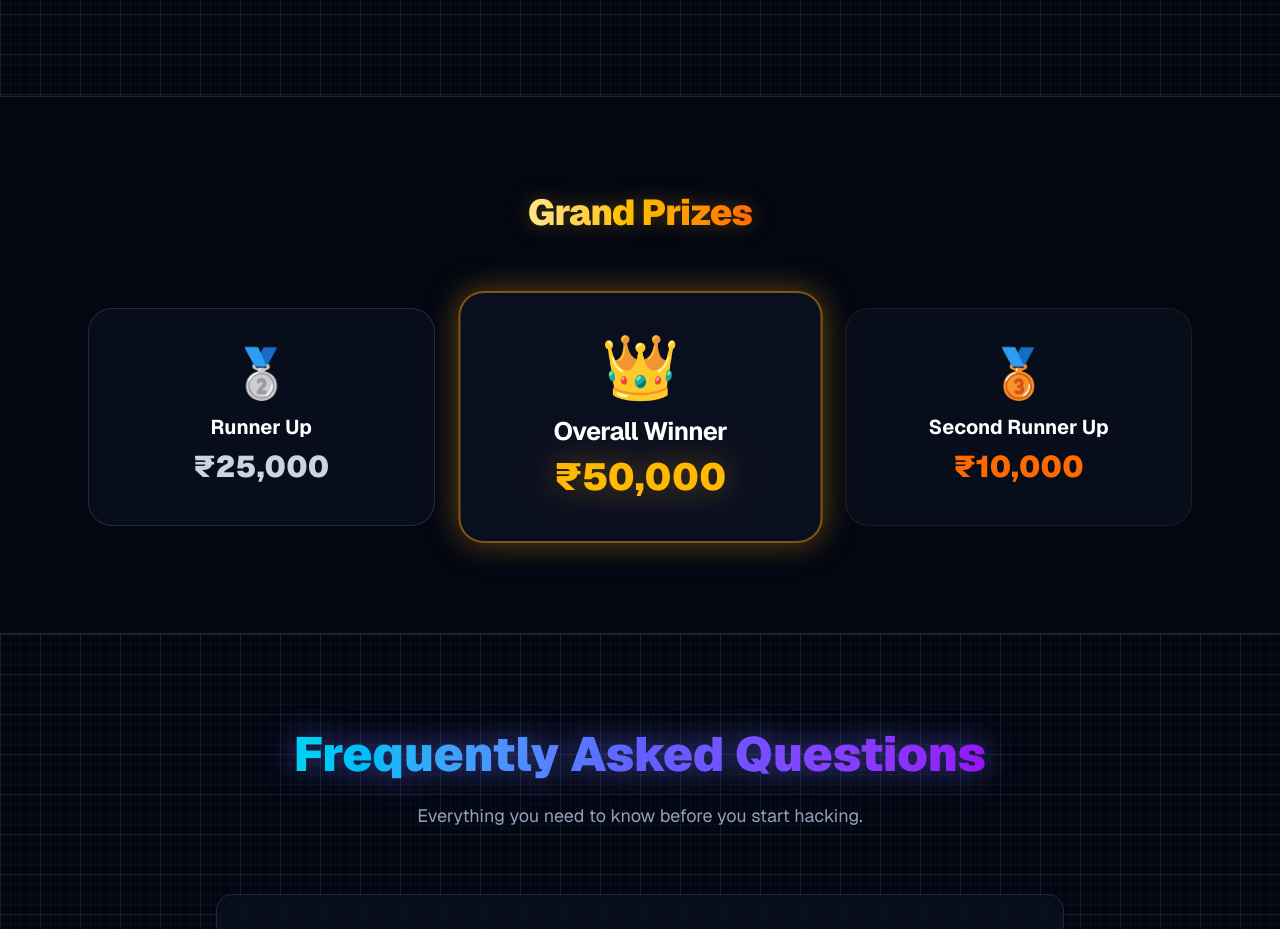
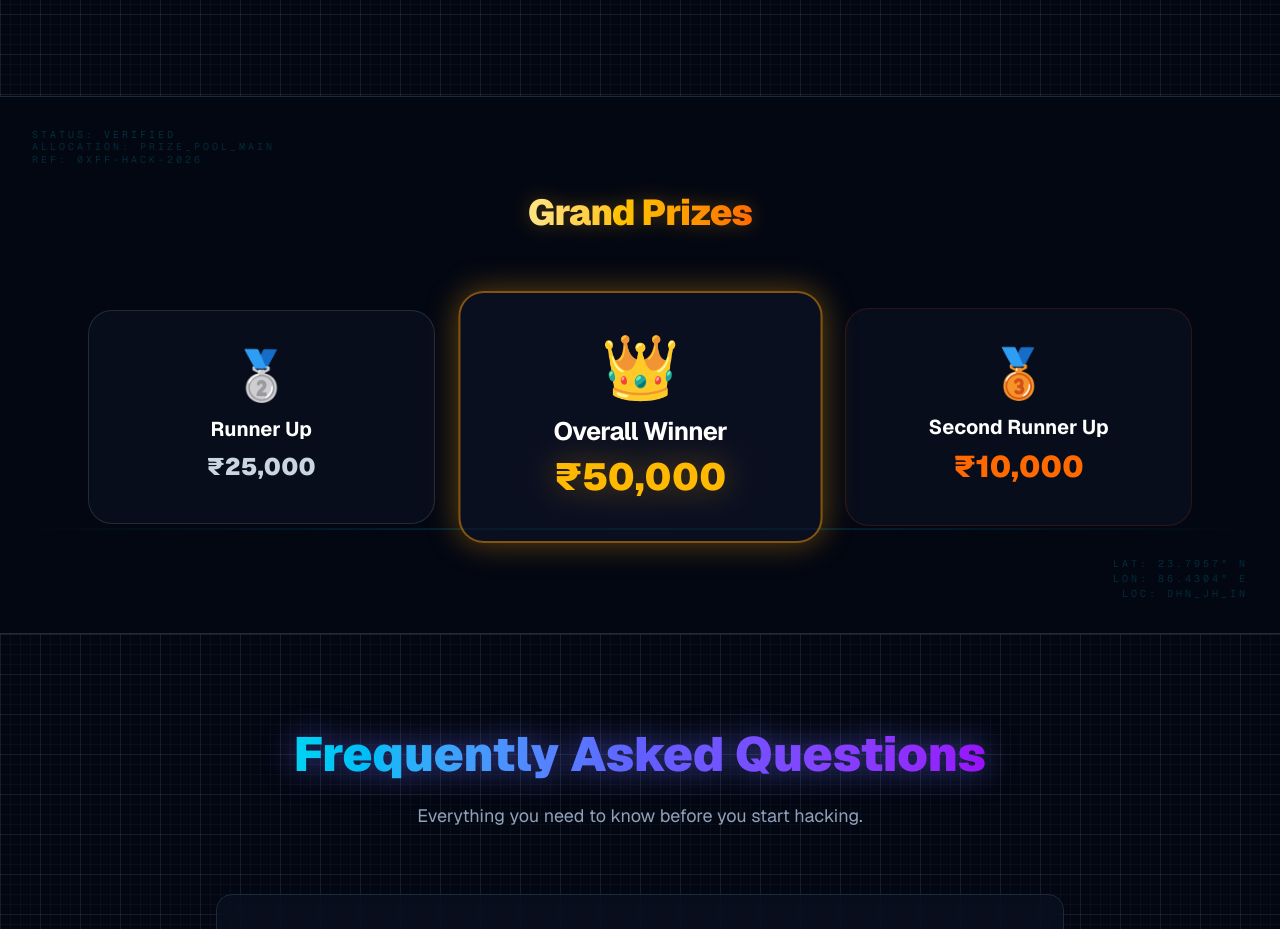
Before and after one commit to abhijeetmandal278-alt/hackathon-26, a Next.js app: page / in a window 1280 px wide. Shown: the part 2460-3389 px from the top of the page. Built offline with nearby package versions, Linux system fonts and the light colour scheme.

Commit message:
style: finalized radar scan animation and UI polish for prize section

```diff
--- a/app/globals.css
+++ b/app/globals.css
@@ -37,3 +37,14 @@ body {
   background-size:200%;
   animation:gradientMove 5s linear infinite;
 }
+
+@keyframes scan {
+  0% { top: 0%; opacity: 0; }
+  5% { opacity: 0.5; }
+  95% { opacity: 0.5; }
+  100% { top: 100%; opacity: 0; }
+}
+
+.animate-scan {
+  animation: scan 8s linear infinite;
+}
--- a/app/page.tsx
+++ b/app/page.tsx
@@ -1,4 +1,24 @@
+import { useState, useEffect } from 'react';
 import { Trophy, Clock, Layers } from 'lucide-react';
+
+const CountUp = ({ end, duration = 2000 }: { end: number, duration?: number }) => {
+  const [count, setCount] = useState(0);
+
+  useEffect(() => {
+    let startTimestamp: number | null = null;
+    const step = (timestamp: number) => {
+      if (!startTimestamp) startTimestamp = timestamp;
+      const progress = Math.min((timestamp - startTimestamp) / duration, 1);
+      setCount(Math.floor(progress * end));
+      if (progress < 1) {
+        window.requestAnimationFrame(step);
+      }
+    };
+    window.requestAnimationFrame(step);
+  }, [end, duration]);
+
+  return <span>₹{count.toLocaleString()}</span>;
+};
 export default function Home() {
   return (
     <main className="min-h-screen bg-[#030712] text-white font-sans relative overflow-hidden">
@@ -222,6 +242,27 @@ export default function Home() {
 
       {/* Grand Prizes Section */}
 <section id="prizes" className="py-24 bg-[#030712] relative overflow-hidden border-t border-slate-800">
+  {/* PASTE THE METADATA BLOCK HERE - START */}
+  <div className="absolute top-8 left-8 hidden lg:block opacity-20 pointer-events-none">
+    <p className="font-mono text-[10px] text-cyan-500 uppercase tracking-[0.3em] leading-tight">
+      <span className="animate-pulse text-cyan-400">Status: Verified</span><br />
+      Allocation: Prize_Pool_Main<br />
+      Ref: 0xFF-HACK-2026
+    </p>
+  </div>
+
+  <div className="absolute bottom-8 right-8 hidden lg:block opacity-20 pointer-events-none">
+    <p className="font-mono text-[10px] text-cyan-500 uppercase tracking-[0.3em] text-right">
+      Lat: 23.7957° N<br />
+      Lon: 86.4304° E<br />
+      Loc: DHN_JH_IN
+    </p>
+  </div>
+  {/* PASTE THE METADATA BLOCK HERE - END */}
+
+  {/* Radar Scanning Line */}
+  <div className="absolute left-0 w-full h-[2px] bg-gradient-to-r from-transparent via-cyan-500/40 to-transparent animate-scan pointer-events-none z-0"></div>
+
   <div className="max-w-6xl mx-auto px-6">
     {/* Heading */}
     <h2 className="text-4xl font-black text-white mb-16 text-center tracking-tight">
@@ -238,7 +279,9 @@ export default function Home() {
         <div className="relative z-10">
           <div className="text-5xl mb-4 transition-transform group-hover:scale-110">🥈</div>
           <h3 className="text-xl font-bold text-white mb-2">Runner Up</h3>
-          <p className="text-3xl font-black text-slate-300">₹25,000</p>
+          <p className="text-2xl font-black text-slate-300">
+            <CountUp end={25000} />
+            </p>
         </div>
       </div>
 
@@ -248,7 +291,9 @@ export default function Home() {
     {/* Emoji - slightly smaller to match size */}
           <div className="text-6xl mb-4 transition-transform group-hover:scale-110">👑</div>
           <h3 className="text-2xl font-bold text-white mb-2 tracking-tight">Overall Winner</h3>
-          <p className="text-4xl font-black text-amber-400 drop-shadow-[0_0_15px_rgba(245,158,11,0.4)]">₹50,000</p>
+          <p className="text-4xl font-black text-amber-400 drop-shadow-[0_0_15px_rgba(245,158,11,0.4)]">
+            <CountUp end={50000} />
+            </p>
         </div>
       </div>
 
@@ -257,7 +302,9 @@ export default function Home() {
         <div className="relative z-10">
           <div className="text-5xl mb-4 transition-transform group-hover:scale-110">🥉</div>
           <h3 className="text-xl font-bold text-white mb-2">Second Runner Up</h3>
-          <p className="text-3xl font-black text-orange-500">₹10,000</p>
+          <p className="text-3xl font-black text-orange-500">
+      <CountUp end={10000} />
+    </p>
         </div>
       </div>
     </div>
```
